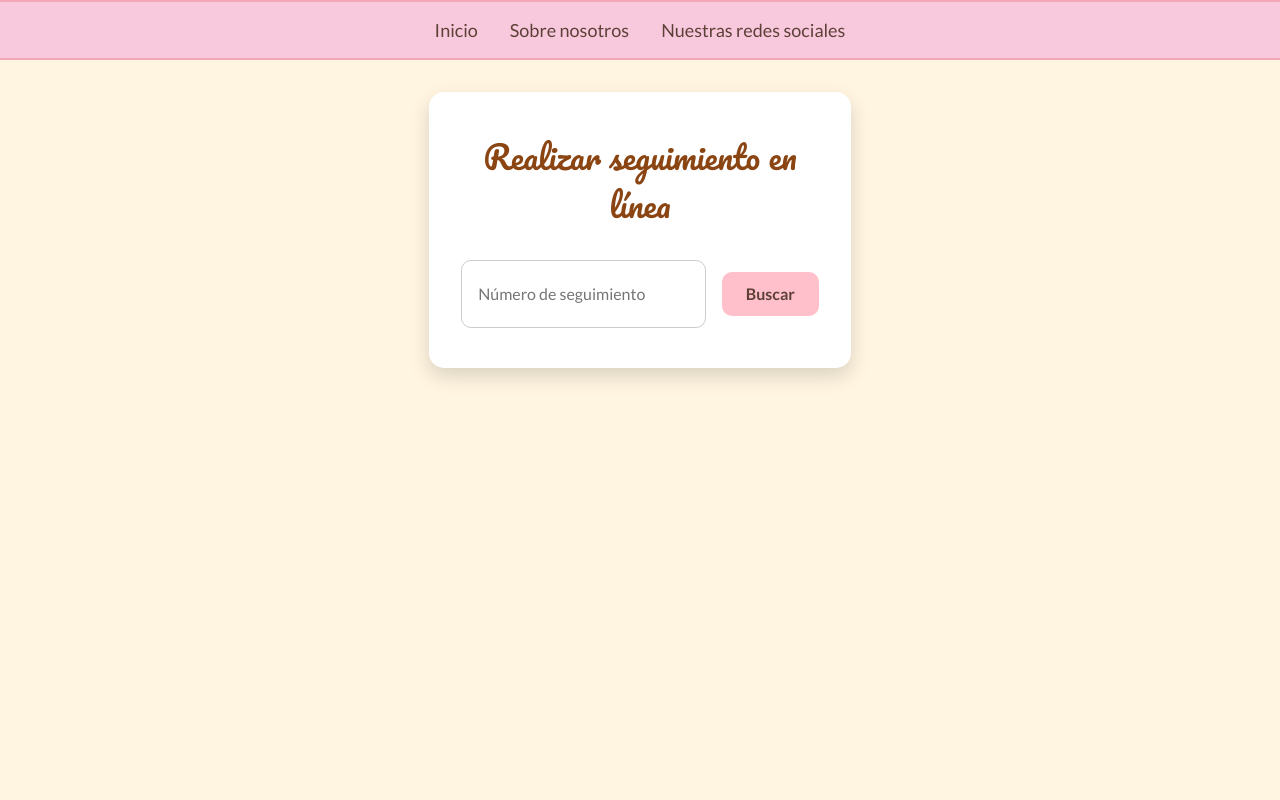
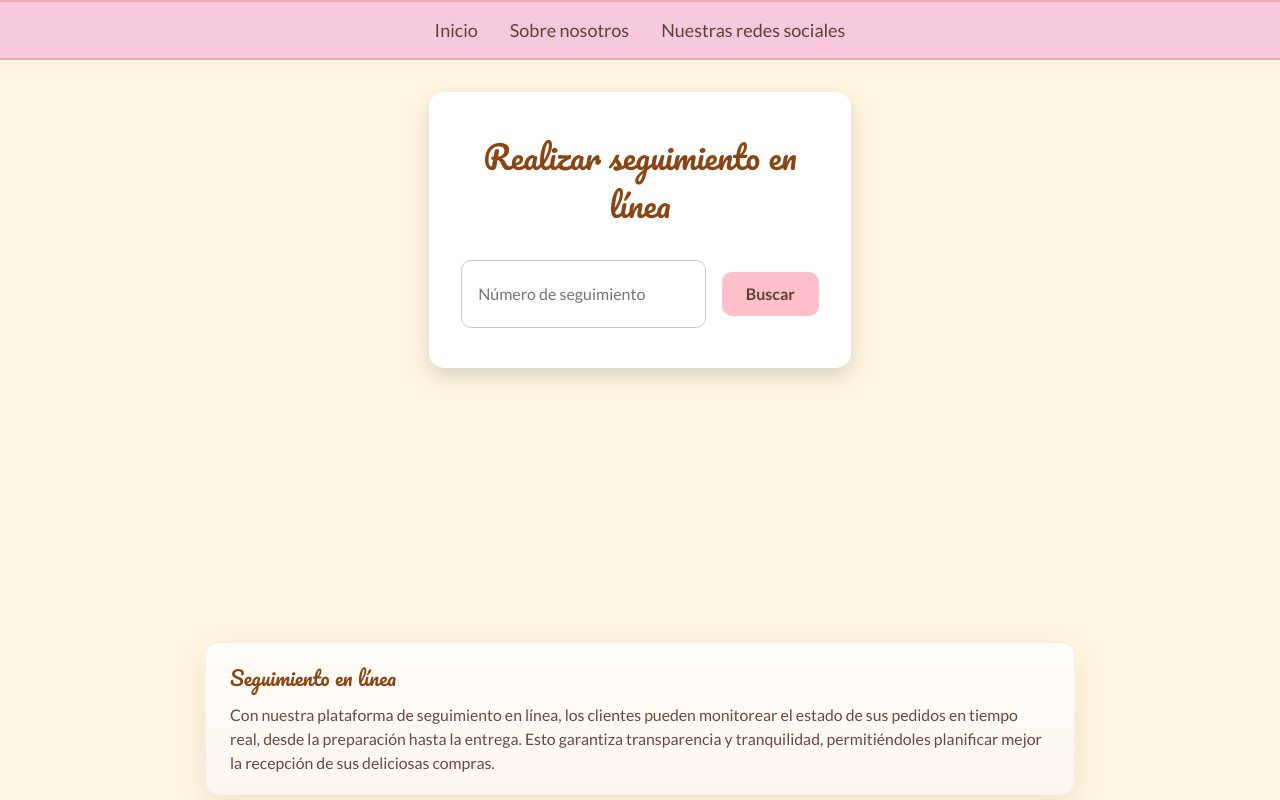
Before and after one commit to browatalafac/Fullstack-react, a React (Vite) app: page /followUp in a window 1280 px wide. Shown: the top 800 px of the page. Built offline with nearby package versions, Linux system fonts and the light colour scheme.

Commit message:
Ahora si se aplicaron los cambios xd

```diff
--- a/src/components/organisms/FollowUp/Follow.css
+++ b/src/components/organisms/FollowUp/Follow.css
@@ -220,6 +220,8 @@
   line-height: 1.5;
   font-size: 1rem;
   transition: transform 0.18s ease, box-shadow 0.18s ease;
+  height: 16%;
+  margin-top: -21%;
 }
 
 .followup-root .about-follow-card:hover {
```
